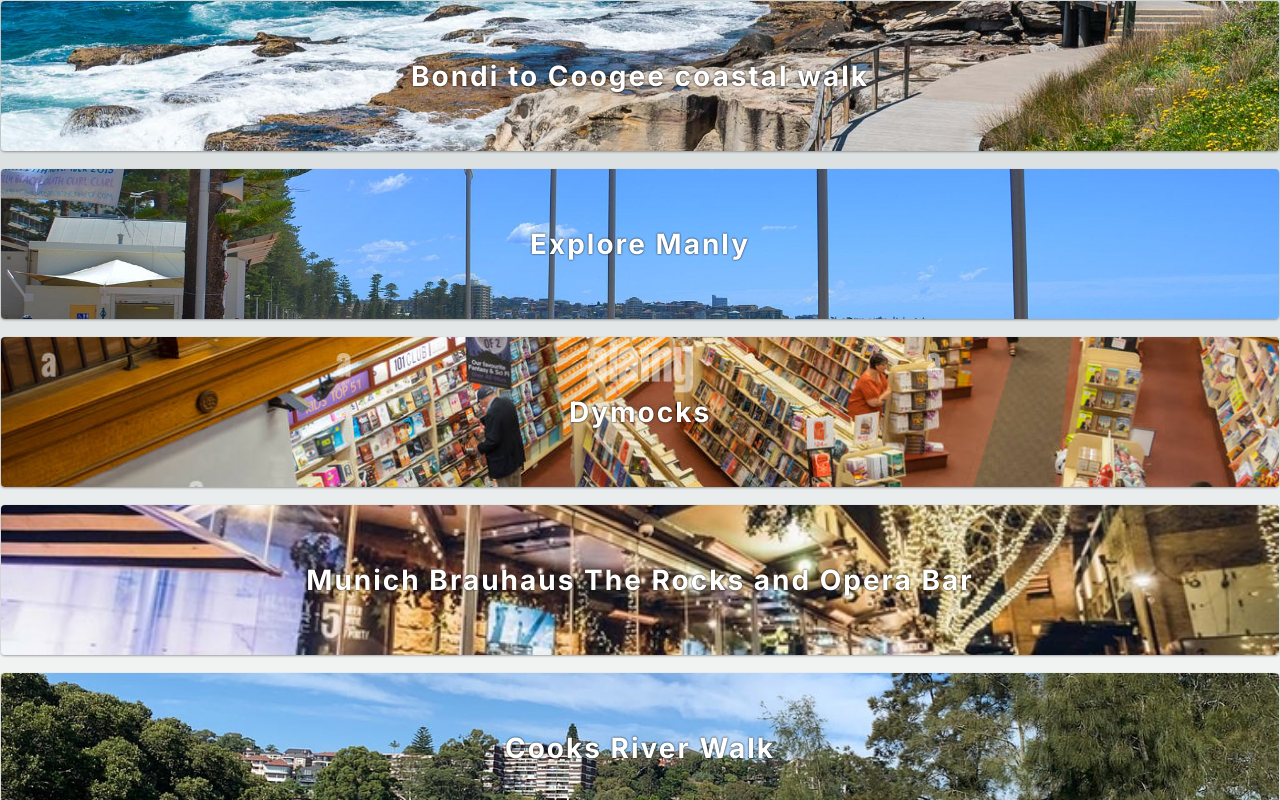
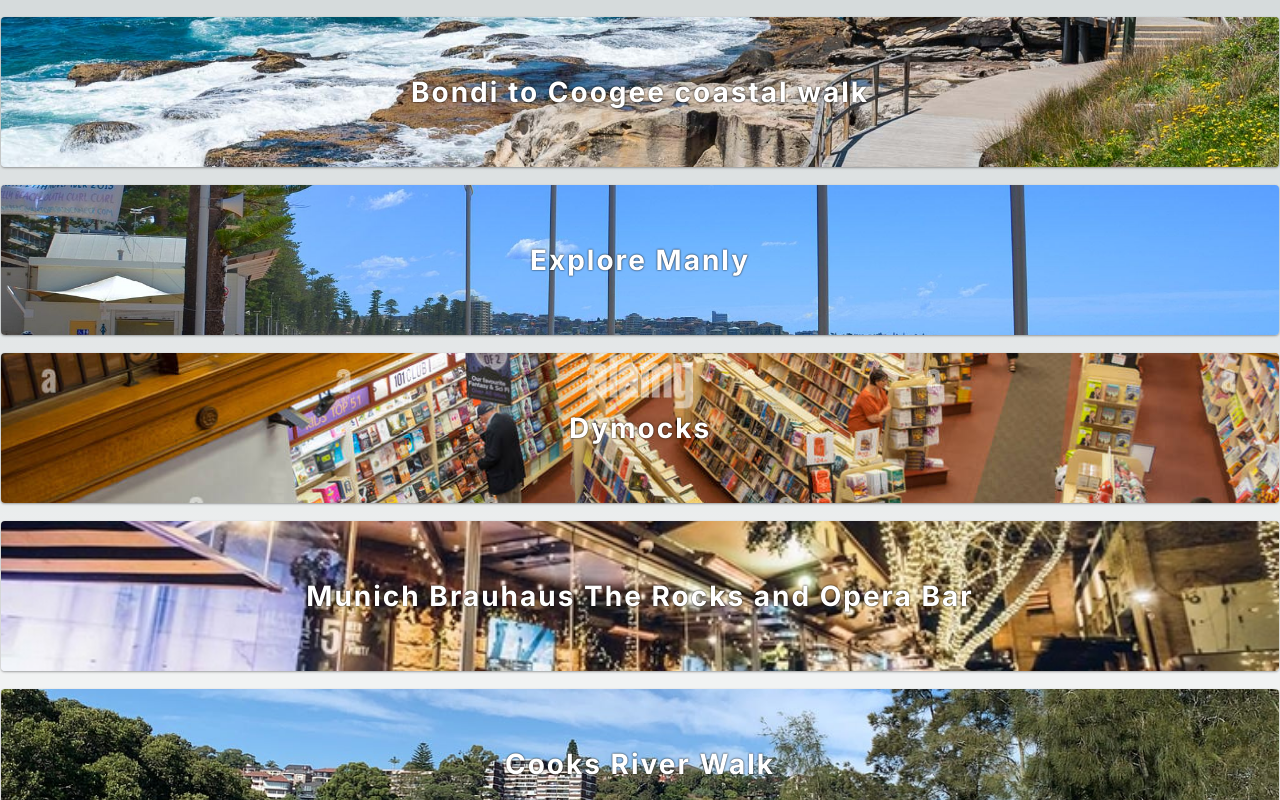
Before and after one commit to ambarbs/next-events, a Next.js app: page /dashboard in a window 1280 px wide. Shown: the top 800 px of the page. Built offline with nearby package versions, Linux system fonts and the light colour scheme.

Commit message:
fixed image path issue

```diff
--- a/app/dashboard/ElevatedCard.tsx
+++ b/app/dashboard/ElevatedCard.tsx
@@ -8,7 +8,7 @@
 
 const ElevatedCard: React.FC<ElevatedCardProps> = ({ imageUrl, description }) => {
   return (
-    <div className="elevated-with-image-background" style={{ backgroundImage: `url(${imageUrl})` }}>
+    <div className="elevated-with-image-background" style={{ backgroundImage: `url(.${imageUrl})` }}>
      {description}
     </div>
   );
--- a/app/dashboard/TableRow.tsx
+++ b/app/dashboard/TableRow.tsx
@@ -108,7 +108,7 @@
   console.log(flip)
   return (
     <div className=" text-slate-400 lg:text-lg text-sm font-bold">
-      <table className="w-screen">
+      <table className="w-screen mt-4">
 
         <tbody>
           {rows.map((row,index) => {
```
